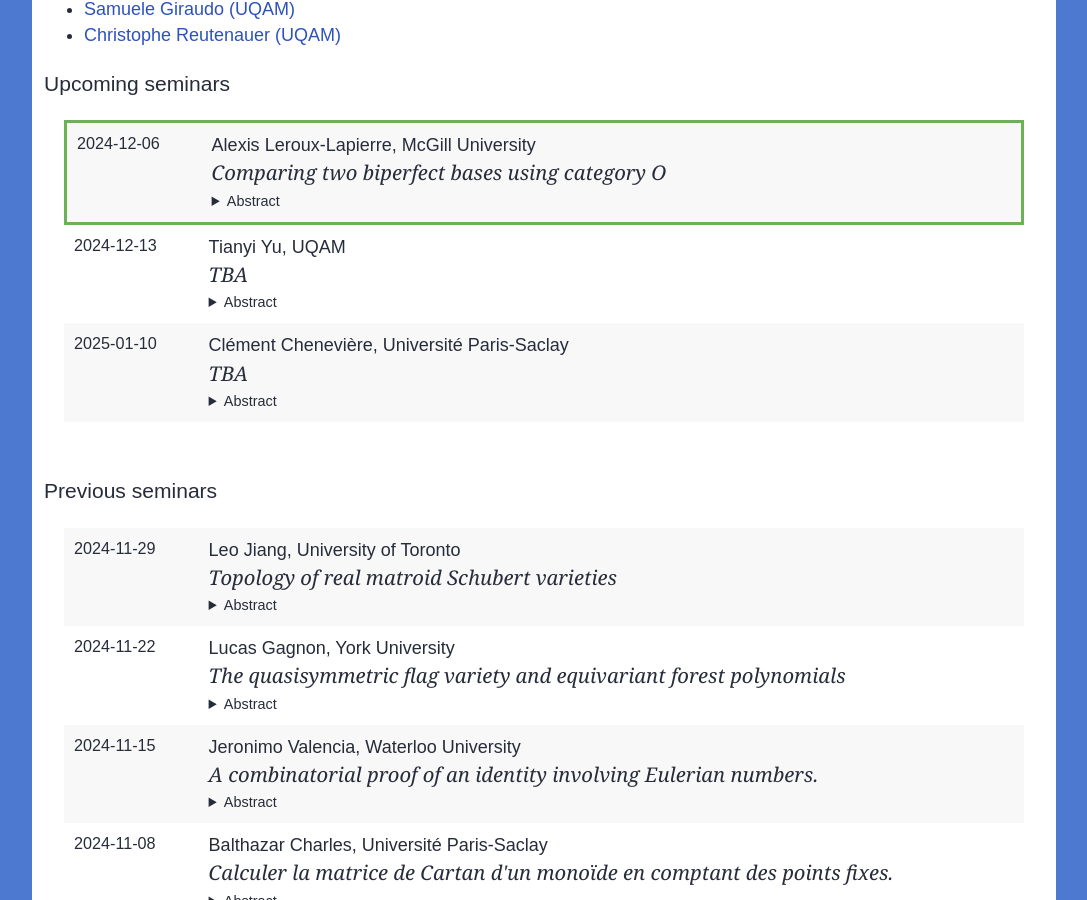
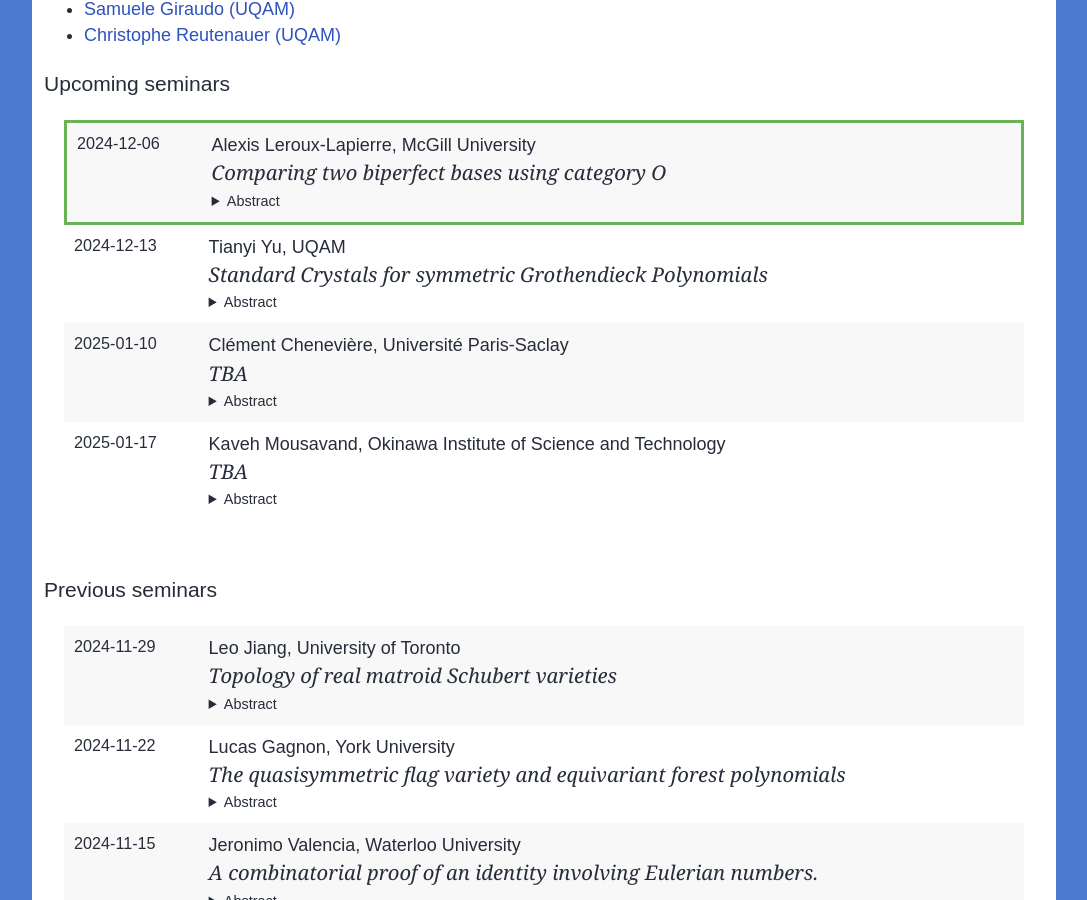
Before and after one commit to lacim-uqam/lacim-uqam.github.io, a Jekyll site: the page built from en/seminar.md, in a window 1280 px wide and 900 px high, scrolled down 739 px. Shown: the whole window, without its empty margins (96-1183 px from the left). Built offline with Jekyll 4.4.1, drawn with Linux system fonts in a browser that asks for light colours; formulas are drawn with MathJax 3; our own code applies the rules of GitHub Pages for plain Markdown files; some of the changed lines change nothing that is shown.

Commit message:
Update lacim-seminar.yml

```diff
--- a/_data/lacim-seminar.yml
+++ b/_data/lacim-seminar.yml
@@ -1,3 +1,11 @@
+- speaker: Kaveh Mousavand
+  affiliation: Okinawa Institute of Science and Technology
+  title: >
+    TBA
+  date: 2025-01-17
+  abstract: >
+    TBA
+
 - speaker: Clément Chenevière
   affiliation: Université Paris-Saclay
   title: >
@@ -9,10 +17,26 @@
 - speaker: Tianyi Yu
   affiliation: UQAM
   title: >
-    TBA
+    Standard Crystals for symmetric Grothendieck Polynomials
   date: 2024-12-13
   abstract: >
-    TBA
+    Schur polynomials form a fundamental basis for symmetric polynomials.
+    Motivated by geometry and representation theory, researchers have expanded
+    various polynomials into the Schur basis positively, including (i) skew
+    Schur polynomials, (ii) products of Schur polynomials, and (iii) Stanley
+    symmetric polynomials. Standard crystals provide an elegant framework that
+    effectively demonstrates these Schur expansions. Symmetric Grothendieck
+    polynomials are non-homogeneous analogues of Schur polynomials, arising from
+    the K-theory of flag varieties. Analogous expansions into symmetric
+    Grothendieck polynomials have garnered significant attention over the past
+    decades: Buch established the K-theoretic analogues of (i) and (ii), while
+    Buch, Kresch, Shimozono, Tamvakis, and Yong resolved (iii). In this talk, we
+    present an analogue of standard crystal theory, introducing a powerful new
+    tool for establishing symmetric Grothendieck positivity. This framework not
+    only recovers the three K-theoretic expansions mentioned above but also
+    sheds light on related problems, including a conjecture of Ikeda and Naruse.
+    This work is based on ongoing joint work with Eric Marberg and Kam Hung
+    Tong.
 
 - speaker: Alexis Leroux-Lapierre
   affiliation: McGill University
```
